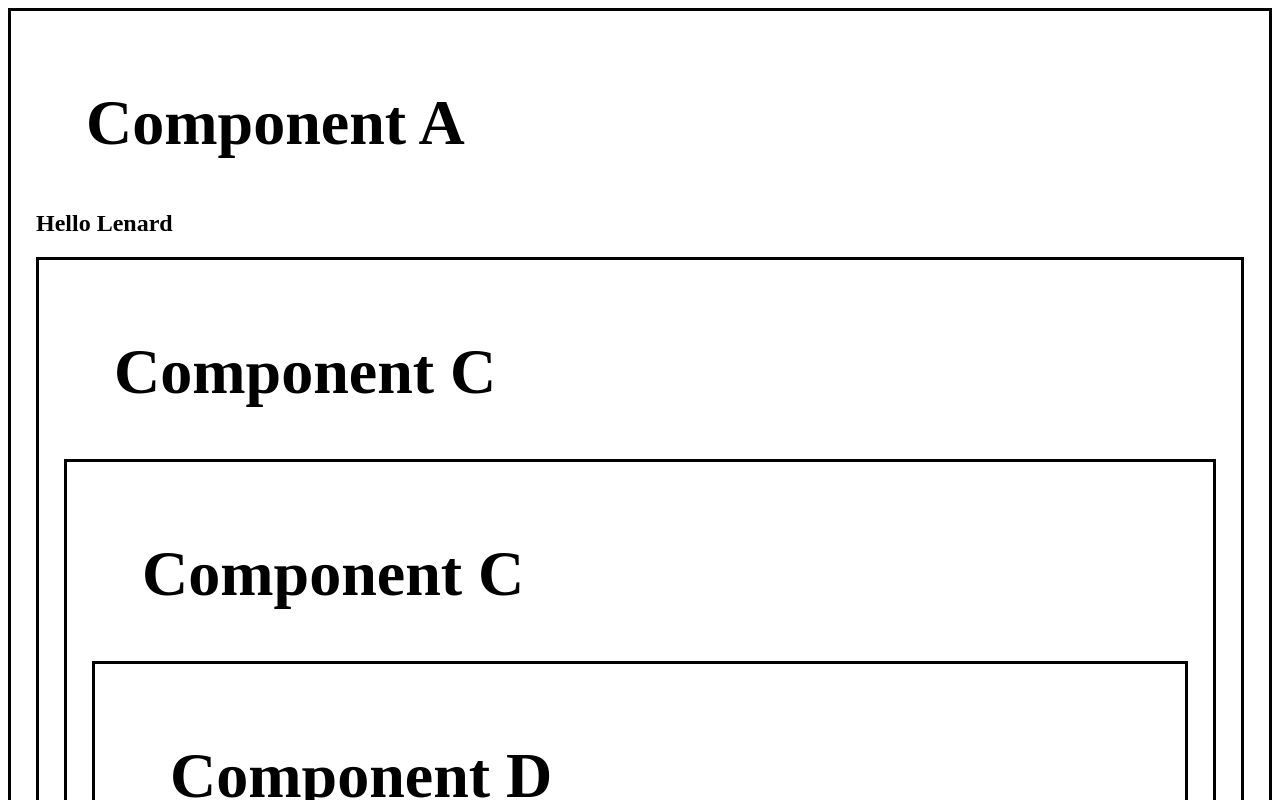
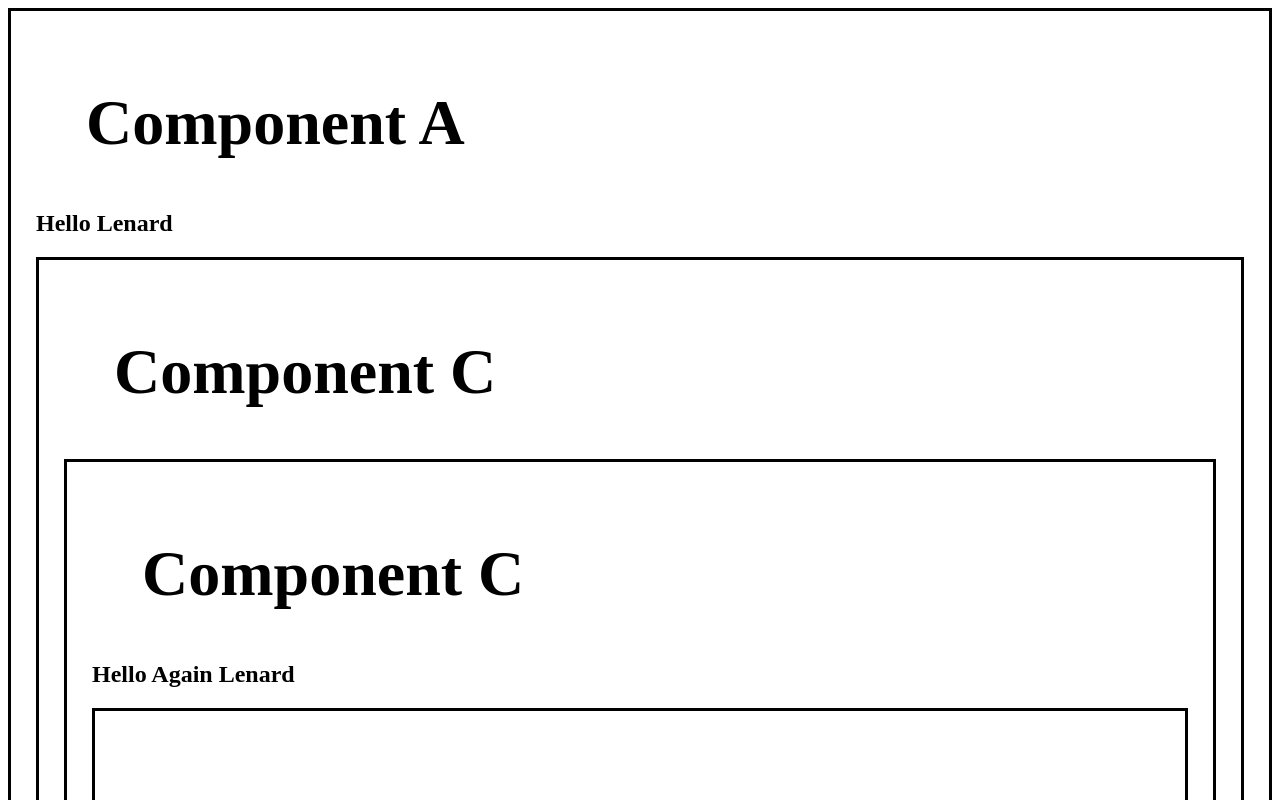
Before and after one commit to JL-Agbalo/bro_code_tutorial, a React (Vite) app: page / in a window 1280 px wide. Shown: the top 800 px of the page. Built offline with nearby package versions, Linux system fonts and the light colour scheme.

Commit message:
Useing useContexct

```diff
--- a/src/ComponentA.jsx
+++ b/src/ComponentA.jsx
@@ -1,6 +1,7 @@
-import React, {useState} from 'react'
+import React, {useState, createContext} from 'react'
 import ComponentB from './ComponentB'
 
+export const UserContext = createContext();
 
 function ComponentA() {
 
@@ -10,9 +11,11 @@
     <div className='box'>
         <h1>Component A</h1>
         <h2>{`Hello ${user}`}</h2>
+      <UserContext.Provider value={user}>
         <ComponentB
-        user={user}
+            user={user}
         ></ComponentB>
+      </UserContext.Provider>
     </div>
   )
 }
--- a/src/ComponentB.jsx
+++ b/src/ComponentB.jsx
@@ -1,12 +1,12 @@
 import React from 'react'
 import ComponentC from './ComponentC'
 
-function ComponentB(props) {
+function ComponentB() {
   return (
     <div className='box'>
     <h1>Component C</h1>
         <ComponentC
-        user ={props.user}></ComponentC>
+       ></ComponentC>
     </div>
   )
 }
--- a/src/ComponentC.jsx
+++ b/src/ComponentC.jsx
@@ -1,13 +1,20 @@
-import React from 'react'
+import React, {useContext} from 'react'
+import { UserContext } from './ComponentA.jsx'
 import ComponentD from './ComponentD'
-function ComponentC(props) {
+
+function ComponentC() {
+
+    const user = useContext(UserContext);
   return (
     <div className='box'>
     <h1>Component C</h1>
+    <h2>{`Hello Again ${user}`}</h2>
         <ComponentD
-        user={props.user}></ComponentD>
+        ></ComponentD>
     </div>
   )
 }
 
 export default ComponentC
+
+// use Context = React hook that allows you to share values between multiple levels of components withou passing props though each level
--- a/src/ComponentD.jsx
+++ b/src/ComponentD.jsx
@@ -1,10 +1,14 @@
-import React from 'react'
+import React, {useContext} from 'react'
+import { UserContext } from './ComponentA.jsx'
 
-function ComponentD(props) {
+function ComponentD() {
+    const user = useContext(UserContext);
+
+
   return (
     <div className='box'>
     <h1>Component D</h1>
-    <h2>{`Bye ${props.user}`}</h2>
+    <h2>{`Bye ${user}`}</h2>
         {/* <ComponentD></ComponentD> */}
     </div>
   )
```
